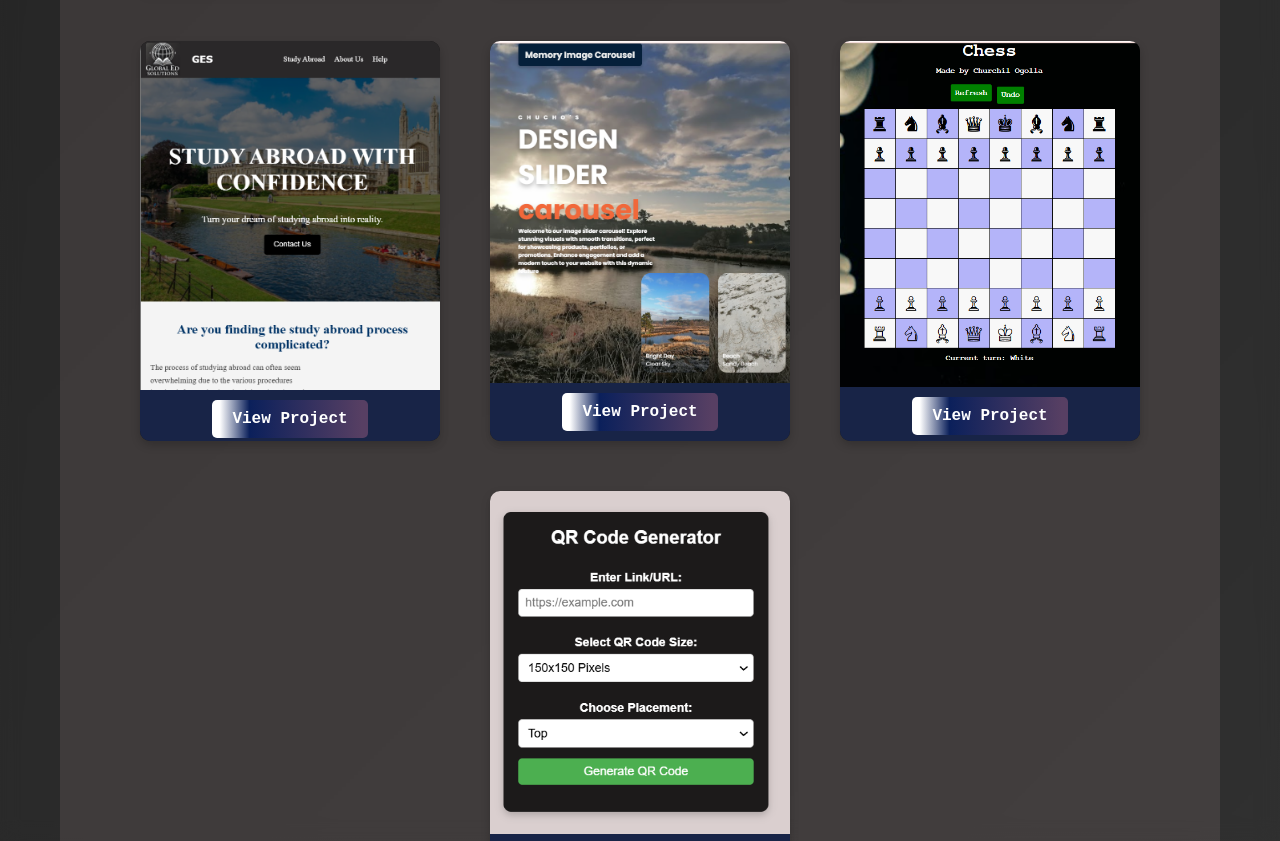
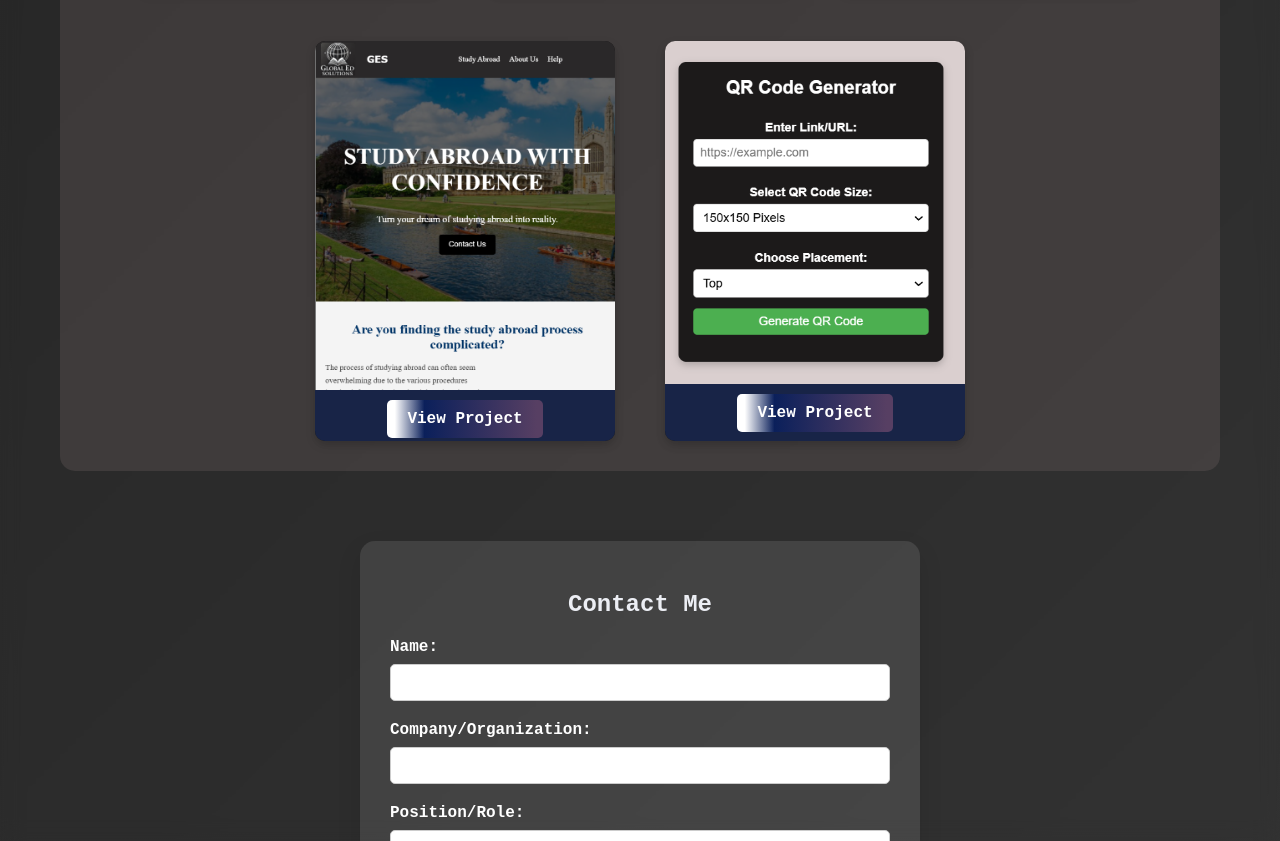
Before and after one commit to Sun-Chucho/portfolio, a plain HTML site: page index.html in a window 1280 px wide. Shown: the part 2852-3693 px from the top of the page. Drawn offline with Linux system fonts and the light colour scheme; a web font is replaced by a local one.

Commit message:
Update index.html

```diff
--- a/index.html
+++ b/index.html
@@ -157,17 +157,6 @@
             <a href="https://lhepo3zeo2bmz8wvyxo0hq.on.drv.tw/www.studyabroad.blog/" target="_blank" class="view-project">View Project</a>
           </div>
         </div>
-        <div class="project">
-          <img src="images/proj2.png" alt="Project 2" class="project-image">
-          <div class="project-info">
-            <a href="https://lhepo3zeo2bmz8wvyxo0hq.on.drv.tw/www.imagecaloJSproj.blog/" target="_blank" class="view-project">View Project</a>
-          </div>
-        </div>
-        <div class="project">
-          <img src="images/proj3.png" alt="Project 3" class="project-image">
-          <div class="project-info">
-            <a href="https://lhepo3zeo2bmz8wvyxo0hq.on.drv.tw/www.ChessprojectJS.blog/home.html" target="_blank" class="view-project">View Project</a>
-          </div>
         </div>
         <div class="project">
           <img src="images/proj5.png" alt="Project 5" class="project-image">
```
